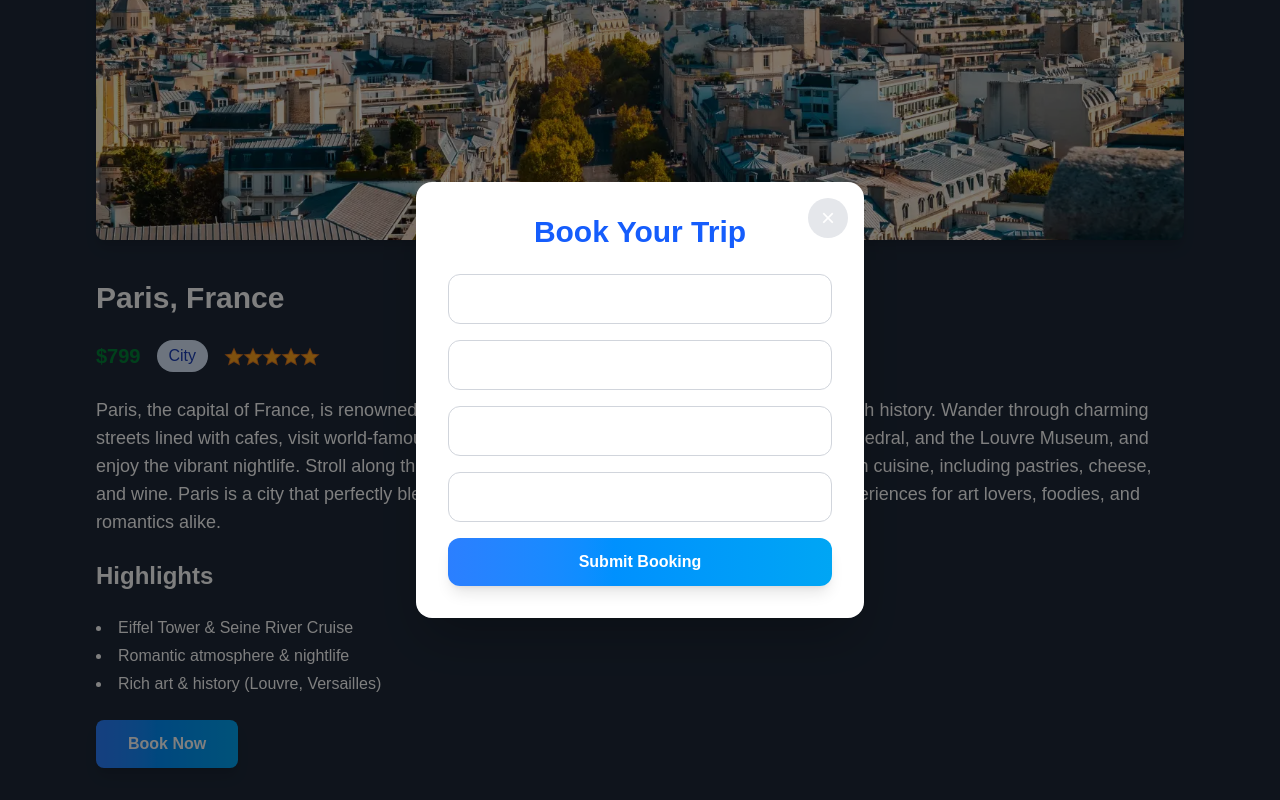
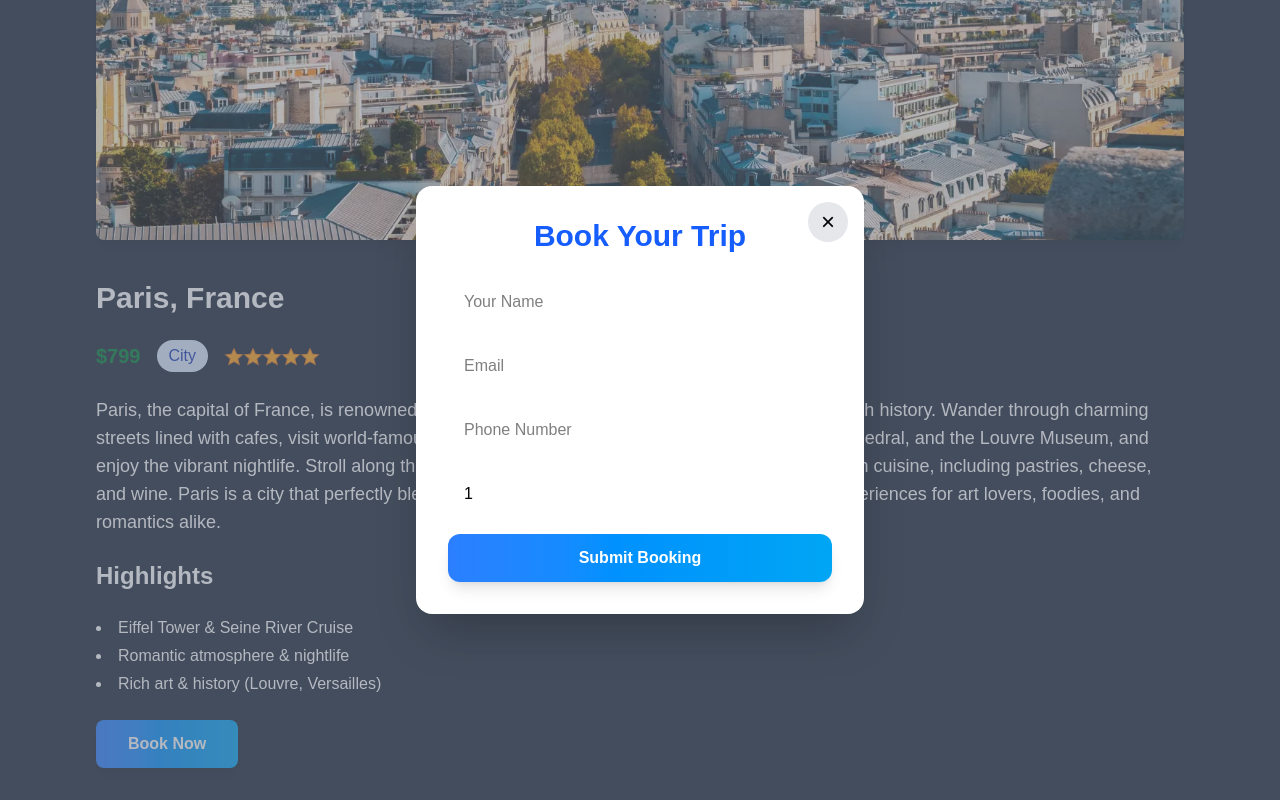
Before and after one commit to paldentitung/GoBeyond-website, a React (Vite) app: page /destination/1 in a window 1280 px wide. Both pictures are taken after a click on the button "Book Now". Shown: the part 545-1345 px from the top of the page. Built offline with nearby package versions, Linux system fonts and the light colour scheme.

Commit message:
fixed the issuse in modal

```diff
--- a/src/Components/DestinationDetail.jsx
+++ b/src/Components/DestinationDetail.jsx
@@ -5,10 +5,10 @@ import rating45 from "../assets/rating-45.png";
 import rating50 from "../assets/rating-50.png";
 import { useNavigate } from "react-router-dom";
 
-const DestinationDetail = ({ id }) => {
+const DestinationDetail = ({ id, mode }) => {
   const destination = data.find((item) => item.id === id);
   const [showModal, setShowModal] = useState(false);
-  const navigator = useNavigate();
+  const navigate = useNavigate();
 
   useEffect(() => {
     document.body.style.overflow = showModal ? "hidden" : "auto";
@@ -41,7 +41,7 @@ const DestinationDetail = ({ id }) => {
       <div className="px-8 py-8 max-w-6xl mx-auto">
         {/* Back button */}
         <button
-          onClick={() => navigator(-1)}
+          onClick={() => navigate(-1)}
           className="mt-6 text-blue-500 underline hover:text-blue-700 mb-4 cursor-pointer"
         >
           ← Back
@@ -82,10 +82,10 @@ const DestinationDetail = ({ id }) => {
             </div>
           </div>
 
-          <p className=" text-lg">{detailDesc}</p>
+          <p className="text-lg">{detailDesc}</p>
 
           <h3 className="text-2xl font-semibold mt-6">Highlights</h3>
-          <ul className="list-disc list-inside  space-y-1">
+          <ul className="list-disc list-inside space-y-1">
             {highlights.map((point, i) => (
               <li key={i}>{point}</li>
             ))}
@@ -103,12 +103,26 @@ const DestinationDetail = ({ id }) => {
         </div>
       </div>
 
+      {/* Modal */}
       {showModal && (
-        <div className="fixed inset-0 bg-black/50 flex justify-center items-center z-50 p-4">
-          <div className="bg-white rounded-2xl p-8 max-w-md w-full relative shadow-2xl">
-            <h2 className="text-3xl font-bold mb-6 text-center text-blue-600">
+        <div
+          className={`fixed inset-0 flex justify-center items-center z-50 p-4 ${
+            mode ? "bg-black/50" : "bg-gray-500/50"
+          }`}
+        >
+          <div
+            className={`rounded-2xl p-8 max-w-md w-full relative shadow-2xl ${
+              mode ? "bg-gray-800 text-white" : "bg-white text-black"
+            }`}
+          >
+            <h2
+              className={`text-3xl font-bold mb-6 text-center ${
+                mode ? "text-cyan-400" : "text-blue-600"
+              }`}
+            >
               Book Your Trip
             </h2>
+
             <form
               onSubmit={(e) => {
                 e.preventDefault();
@@ -121,19 +135,31 @@ const DestinationDetail = ({ id }) => {
                 type="text"
                 placeholder="Your Name"
                 required
-                className="w-full px-4 py-3 border border-gray-300 rounded-xl focus:outline-none focus:ring-2 focus:ring-blue-400"
+                className={`w-full px-4 py-3 rounded-xl focus:outline-none focus:ring-2 ${
+                  mode
+                    ? "border-gray-600 focus:ring-cyan-400 bg-gray-700 text-white"
+                    : "border-gray-300 focus:ring-blue-400 bg-white text-black"
+                }`}
               />
               <input
                 type="email"
                 placeholder="Email"
                 required
-                className="w-full px-4 py-3 border border-gray-300 rounded-xl focus:outline-none focus:ring-2 focus:ring-blue-400"
+                className={`w-full px-4 py-3 rounded-xl focus:outline-none focus:ring-2 ${
+                  mode
+                    ? "border-gray-600 focus:ring-cyan-400 bg-gray-700 text-white"
+                    : "border-gray-300 focus:ring-blue-400 bg-white text-black"
+                }`}
               />
               <input
                 type="tel"
                 placeholder="Phone Number"
                 required
-                className="w-full px-4 py-3 border border-gray-300 rounded-xl focus:outline-none focus:ring-2 focus:ring-blue-400"
+                className={`w-full px-4 py-3 rounded-xl focus:outline-none focus:ring-2 ${
+                  mode
+                    ? "border-gray-600 focus:ring-cyan-400 bg-gray-700 text-white"
+                    : "border-gray-300 focus:ring-blue-400 bg-white text-black"
+                }`}
               />
               <input
                 type="number"
@@ -141,7 +167,11 @@ const DestinationDetail = ({ id }) => {
                 defaultValue={1}
                 min={1}
                 required
-                className="w-full px-4 py-3 border border-gray-300 rounded-xl focus:outline-none focus:ring-2 focus:ring-blue-400"
+                className={`w-full px-4 py-3 rounded-xl focus:outline-none focus:ring-2 ${
+                  mode
+                    ? "border-gray-600 focus:ring-cyan-400 bg-gray-700 text-white"
+                    : "border-gray-300 focus:ring-blue-400 bg-white text-black"
+                }`}
               />
               <button
                 type="submit"
@@ -154,7 +184,9 @@ const DestinationDetail = ({ id }) => {
             {/* Close button */}
             <div
               onClick={() => setShowModal(false)}
-              className="absolute top-4 right-4 text-2xl bg-gray-200 w-10 h-10 flex justify-center items-center rounded-full cursor-pointer hover:scale-110 transition-transform duration-200"
+              className={`absolute top-4 right-4 text-2xl w-10 h-10 flex justify-center items-center rounded-full cursor-pointer transition-transform duration-200 hover:scale-110 ${
+                mode ? "bg-gray-600 text-white" : "bg-gray-200 text-black"
+              }`}
             >
               &times;
             </div>
```
